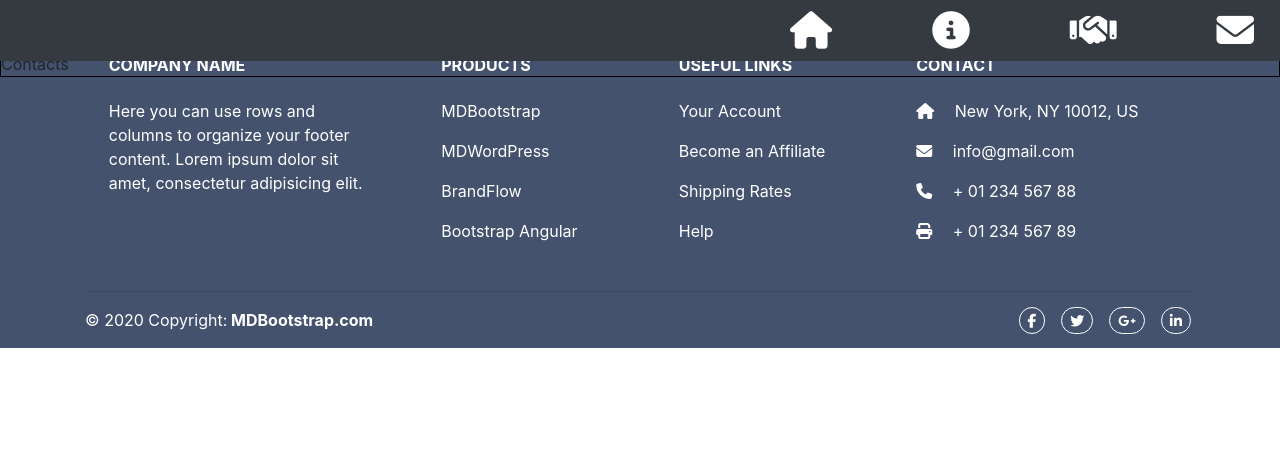
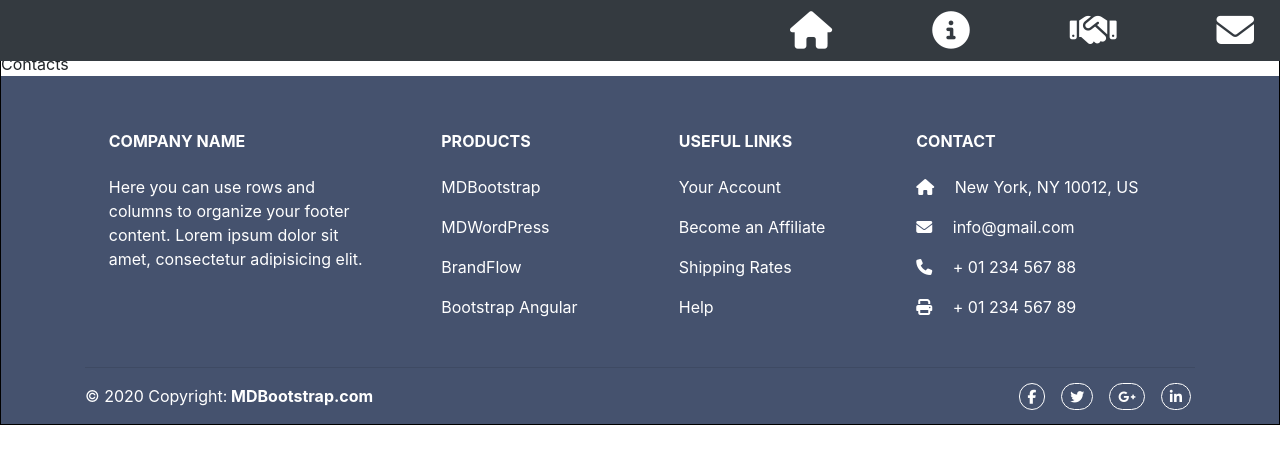
Before and after one commit to Gio5haki/RenewIt-Frontend, a React (Create React App) app: page /contact in a window 1280 px wide. Shown: the top 464 px of the page. Built offline with nearby package versions, Linux system fonts and the light colour scheme.

Commit message:
Footer component relocation

```diff
--- a/src/App.js
+++ b/src/App.js
@@ -19,9 +19,6 @@ function App() {
           <Container></Container>
         </body>
       </Router>
-      <footer>
-        <Footer></Footer>
-      </footer>
     </div>
   );
 }
--- a/src/views/AboutUs.js
+++ b/src/views/AboutUs.js
@@ -1,10 +1,14 @@
 import React from "react";
+
+import Footer from "../components/Footer";
+
 import "../styleSheets/AboutUs.css";
 
 function AboutUs() {
   return (
     <div className="aboutUs-container">
      Project Description
+     <Footer></Footer>
     </div>
   );
 }
--- a/src/views/Contact.js
+++ b/src/views/Contact.js
@@ -1,10 +1,14 @@
 import React from "react";
+
+import Footer from "../components/Footer";
+
 import "../styleSheets/Contact.css";
 
 function Contact() {
   return (
     <div className="contact-container">
-     Contacts
+      Contacts
+      <Footer></Footer>
     </div>
   );
 }
--- a/src/views/Home.js
+++ b/src/views/Home.js
@@ -3,6 +3,7 @@ import ReactTooltip from "react-tooltip";
 
 import MapChart from "../components/MapChart";
 import Dashboard from "../components/Dashboard";
+import Footer from "../components/Footer";
 
 function Home() {
   const [content, setContent] = useState("");
@@ -19,6 +20,7 @@ function Home() {
         </ReactTooltip>
         {dashboardDisplayed ? <Dashboard /> : null}
       </div>
+      <Footer></Footer>
     </div>
   );
 }
--- a/src/views/Partners.js
+++ b/src/views/Partners.js
@@ -1,10 +1,14 @@
 import React from "react";
+
+import Footer from "../components/Footer";
+
 import "../styleSheets/Partners.css";
 
 function Partners() {
   return (
     <div className="partners-container">
      Partners
+     <Footer></Footer>
     </div>
   );
 }
```
